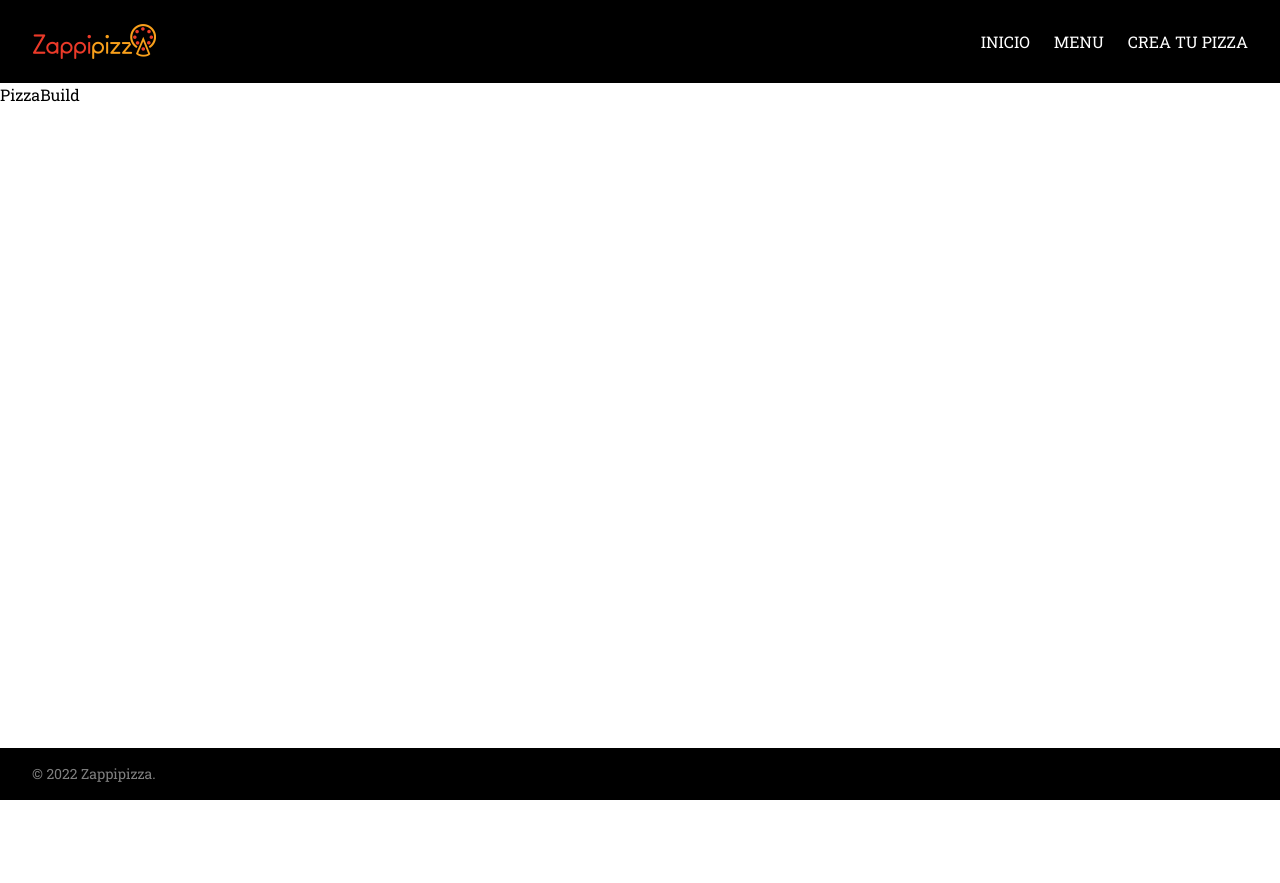
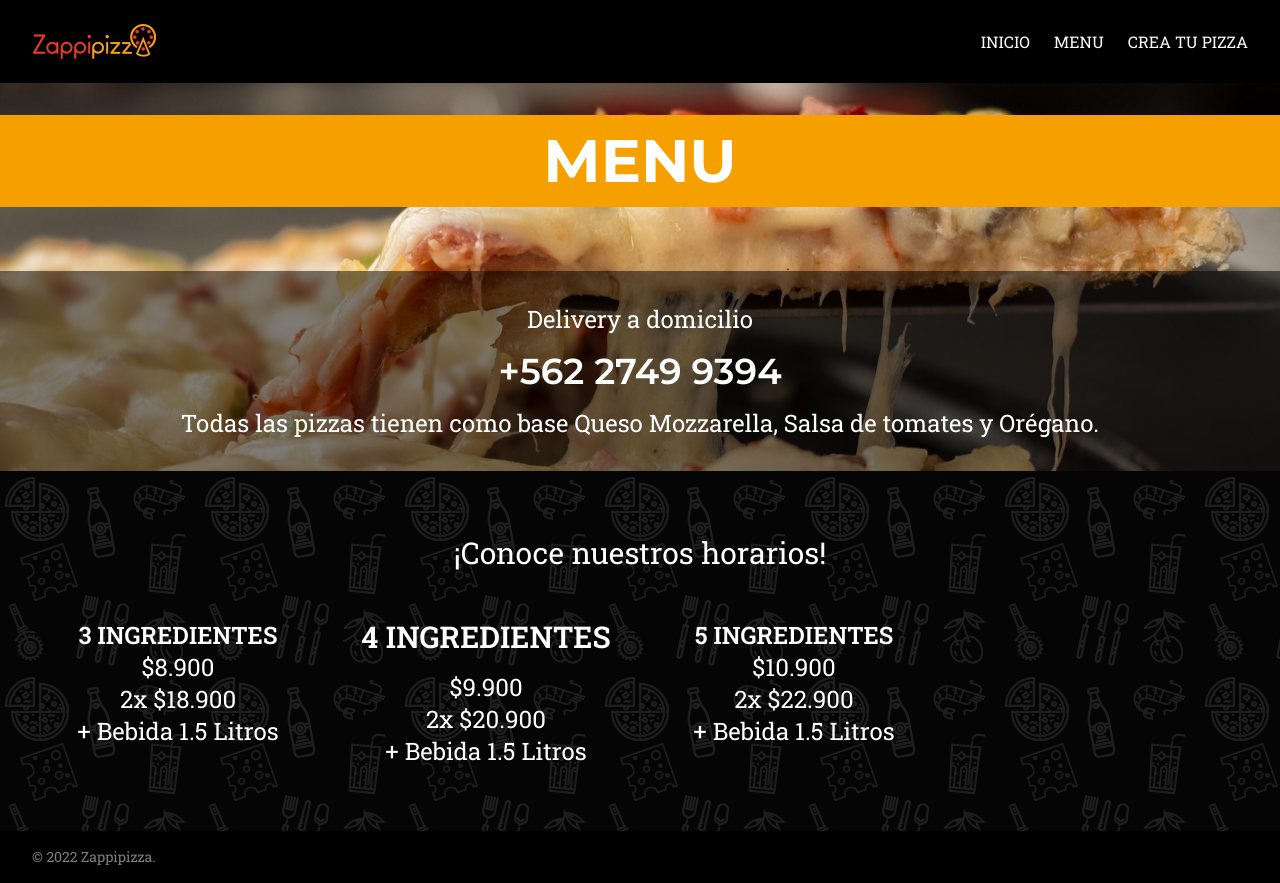
Before and after one commit to nayeliloncomilla/zappipizza-next, a Next.js app: page /pizza-build in a window 1280 px wide. Before the commit the page ends 800 px from the top, so only its background shows below. Built offline with nearby package versions, Linux system fonts and the light colour scheme.

Commit message:
WIP Pizza Build

```diff
--- /dev/null
+++ b/components/screens/Home/components/Location.jsx
@@ -0,0 +1,22 @@
+import bgFoodLight from '@images/bg-food-light.png'
+
+export default function Location() {
+  return (
+    <div className="text-white bg-dark-700" style={{ backgroundImage: `url(${bgFoodLight.src})` }}>
+      <div className="container px-8 py-16 flex flex-col gap-16">
+        <h3 className="text-3xl  text-center">
+          Nos puedes encontrar en El Abeto #8524, esquina La Estrella.
+        </h3>
+        <h4 className="text-3xl  text-center">
+          Revisa nuestra zona de reparto.
+        </h4>
+        <iframe
+          src="https://www.google.com/maps/d/embed?mid=1slpOMPDxzDzj5R4V7UehdLGT-FE&ehbc=2E312F&ll=-33.46139444126733%2C-70.75056230444639&z=14"
+          width="100%"
+          title="Map"
+          height="480"
+        />
+      </div>
+    </div>
+  )
+}
--- a/components/screens/Home/index.jsx
+++ b/components/screens/Home/index.jsx
@@ -2,6 +2,7 @@ import PropTypes from 'prop-types'
 import DefaultLayout from '../../layouts/DefaultLayout'
 import DeliveryInfo from './components/DeliveryInfo'
 import FeaturedPizzas from './components/FeaturedPizzas'
+import Location from './components/Location'
 import ServiceHours from './components/ServiceHours'
 
 export default function Home({ featuredPizzas }) {
@@ -10,6 +11,7 @@ export default function Home({ featuredPizzas }) {
       <DeliveryInfo />
       <FeaturedPizzas pizzas={featuredPizzas} />
       <ServiceHours />
+      <Location />
     </DefaultLayout>
   )
 }
--- /dev/null
+++ b/components/screens/PizzaBuild/components/PriceIngredients.jsx
@@ -0,0 +1,32 @@
+import bgFoodLight from '@images/bg-food-light.png'
+
+export default function PriceIngredients() {
+  return (
+    <div className="text-white bg-dark-700" style={{ backgroundImage: `url(${bgFoodLight.src})` }}>
+      <div className="container text-center flex flex-col gap-4 py-16">
+        <h3 className="text-3xl mb-8">¡Conoce nuestros horarios!</h3>
+        <ul className="text-2xl grid grid-cols-1 sm:grid-cols-2 lg:grid-cols-4 gap-4">
+          {/* TODO: Estos deberían ser componentes igual */}
+          <li className="w-full">
+            <h6 className="font-semibold">3 INGREDIENTES</h6>
+            <p>$8.900</p>
+            <p>2x $18.900</p>
+            <p>+ Bebida 1.5 Litros</p>
+          </li>
+          <li className="w-full">
+            <h6 className="font-semibold text-3xl mb-4">4 INGREDIENTES</h6>
+            <p>$9.900</p>
+            <p>2x $20.900</p>
+            <p>+ Bebida 1.5 Litros</p>
+          </li>
+          <li className="w-full">
+            <h6 className="font-semibold">5 INGREDIENTES</h6>
+            <p>$10.900</p>
+            <p>2x $22.900</p>
+            <p>+ Bebida 1.5 Litros</p>
+          </li>
+        </ul>
+      </div>
+    </div>
+  )
+}
--- a/components/screens/PizzaBuild/index.jsx
+++ b/components/screens/PizzaBuild/index.jsx
@@ -1,9 +1,12 @@
+import Header from '@components/common/Header'
 import DefaultLayout from '../../layouts/DefaultLayout'
+import PriceIngredients from './components/PriceIngredients'
 
 export default function PizzaBuild() {
   return (
     <DefaultLayout>
-      <div>PizzaBuild</div>
+      <Header />
+      <PriceIngredients />
     </DefaultLayout>
   )
 }
```
